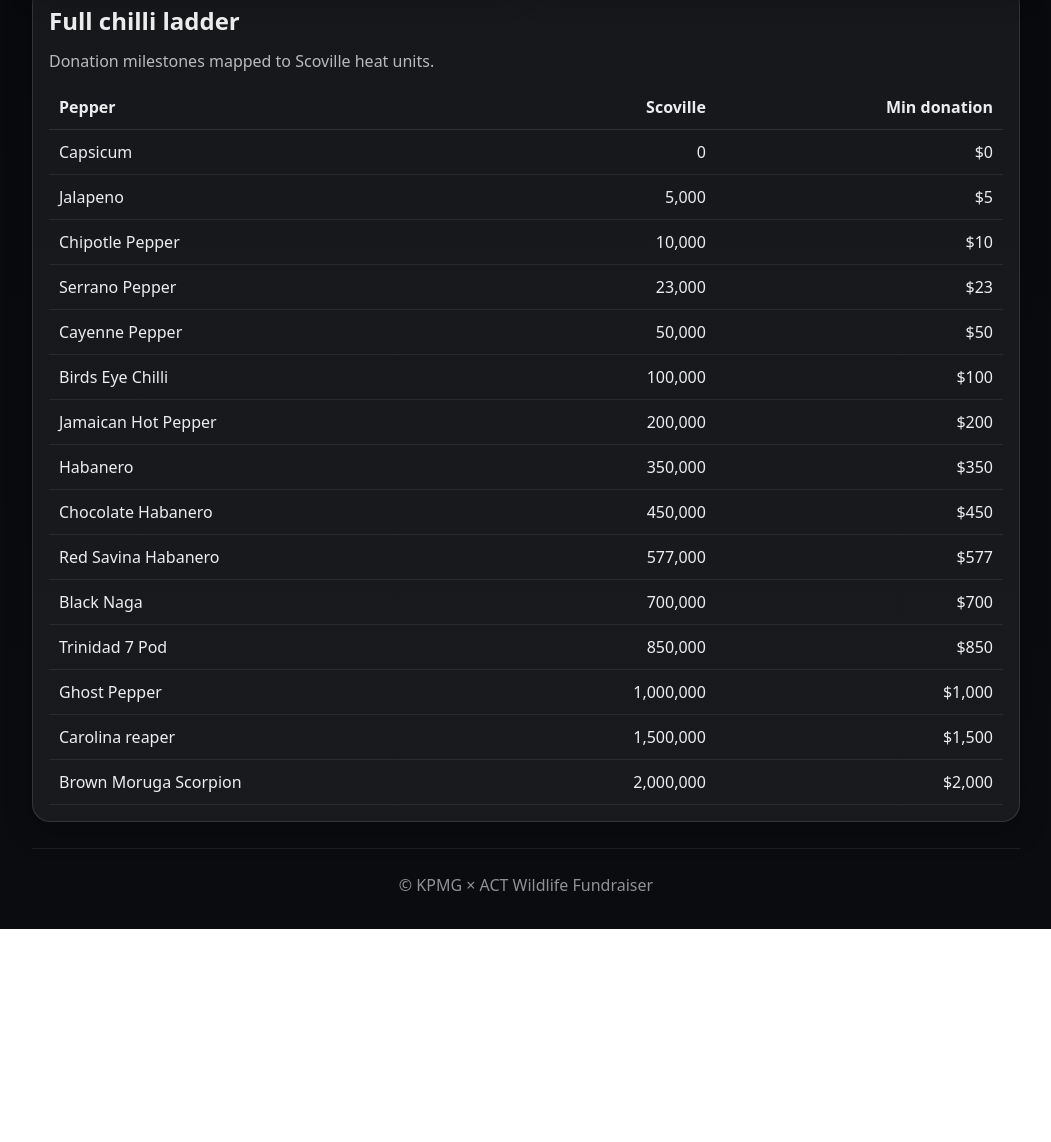
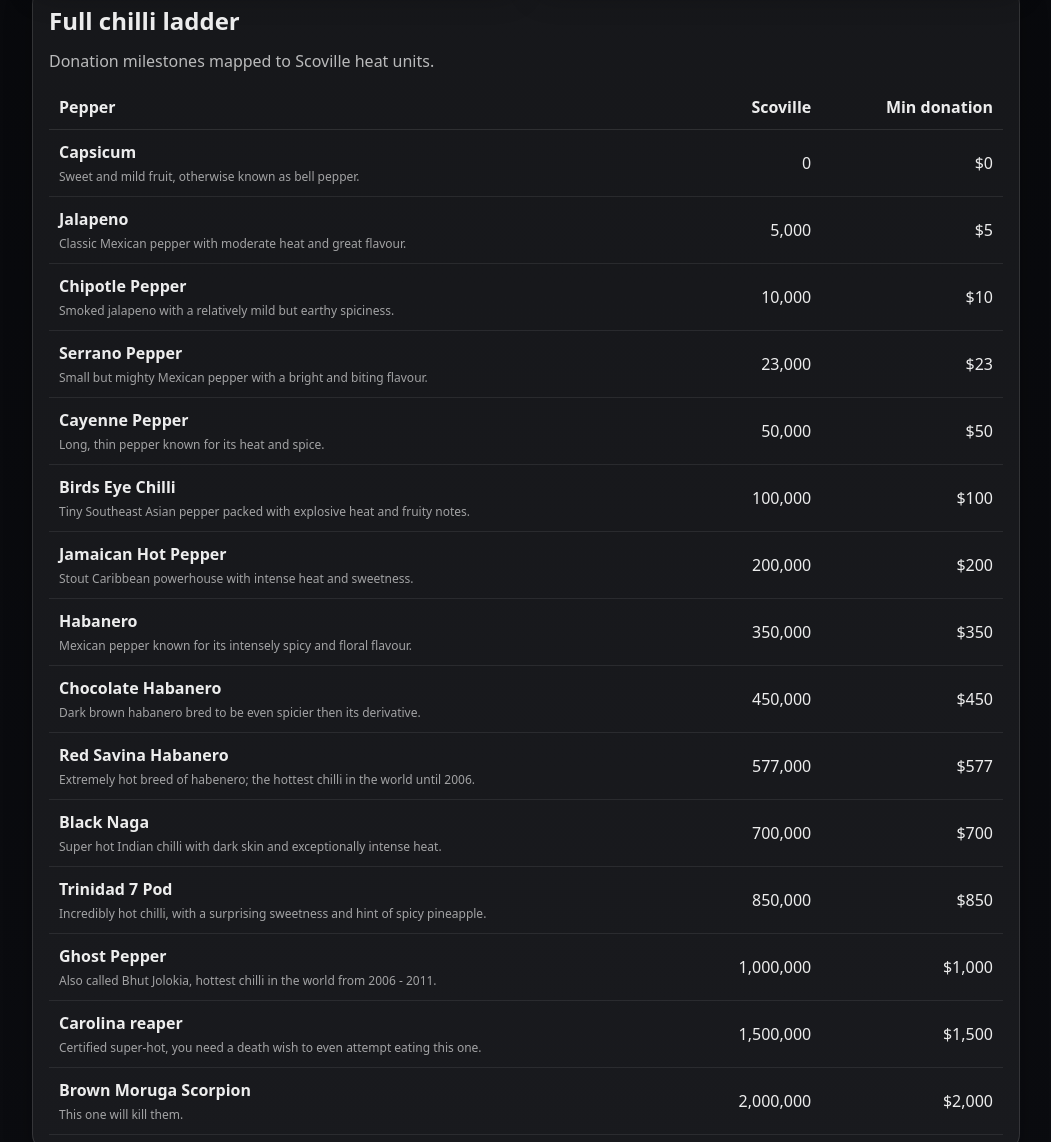
Before and after one commit to AIYER101/fundraiser-site, a plain HTML site: page total.html in a window 1280 px wide. Shown: the part 681-1823 px from the top of the page, without its empty margins (114-1165 px from the left). Before the commit the page ends 1610 px from the top, so only its background shows below. Drawn offline with Linux system fonts and the light colour scheme.

Commit message:
Added descriptions

```diff
--- a/total.html
+++ b/total.html
@@ -50,6 +50,7 @@
     <div class="card">
       <h2>Current pepper</h2>
       <div style="font-size:36px;font-weight:900;margin-top:8px" id="pepperName">—</div>
+      <div style="margin-top:8px;font-size:14px;color:rgba(255,255,255,0.7)" id="pepperDescription">—</div>
       <div class="muted" style="margin-top:6px">
         Scoville: <b id="scoville">—</b>
       </div>
@@ -84,21 +85,21 @@
 
   // Your exact ladder (min donation thresholds in AUD)
   const LADDER = [
-    { name: "Capsicum", scoville: 0, min: 0 },
-    { name: "Jalapeno", scoville: 5000, min: 5 },
-    { name: "Chipotle Pepper", scoville: 10000, min: 10 },
-    { name: "Serrano Pepper", scoville: 23000, min: 23 },
-    { name: "Cayenne Pepper", scoville: 50000, min: 50 },
-    { name: "Birds Eye Chilli", scoville: 100000, min: 100 },
-    { name: "Jamaican Hot Pepper", scoville: 200000, min: 200 },
-    { name: "Habanero", scoville: 350000, min: 350 },
-    { name: "Chocolate Habanero", scoville: 450000, min: 450 },
-    { name: "Red Savina Habanero", scoville: 577000, min: 577 },
-    { name: "Black Naga", scoville: 700000, min: 700 },
-    { name: "Trinidad 7 Pod", scoville: 850000, min: 850 },
-    { name: "Ghost Pepper", scoville: 1000000, min: 1000 },
-    { name: "Carolina reaper", scoville: 1500000, min: 1500 },
-    { name: "Brown Moruga Scorpion", scoville: 2000000, min: 2000 }
+    { name: "Capsicum", scoville: 0, min: 0, description: "Sweet and mild fruit, otherwise known as bell pepper." },
+    { name: "Jalapeno", scoville: 5000, min: 5, description: "Classic Mexican pepper with moderate heat and great flavour." },
+    { name: "Chipotle Pepper", scoville: 10000, min: 10, description: "Smoked jalapeno with a relatively mild but earthy spiciness." },
+    { name: "Serrano Pepper", scoville: 23000, min: 23, description: "Small but mighty Mexican pepper with a bright and biting flavour." },
+    { name: "Cayenne Pepper", scoville: 50000, min: 50, description: "Long, thin pepper known for its heat and spice." },
+    { name: "Birds Eye Chilli", scoville: 100000, min: 100, description: "Tiny Southeast Asian pepper packed with explosive heat and fruity notes." },
+    { name: "Jamaican Hot Pepper", scoville: 200000, min: 200, description: "Stout Caribbean powerhouse with intense heat and sweetness." },
+    { name: "Habanero", scoville: 350000, min: 350, description: "Mexican pepper known for its intensely spicy and floral flavour." },
+    { name: "Chocolate Habanero", scoville: 450000, min: 450, description: "Dark brown habanero bred to be even spicier then its derivative." },
+    { name: "Red Savina Habanero", scoville: 577000, min: 577, description: "Extremely hot breed of habenero; the hottest chilli in the world until 2006." },
+    { name: "Black Naga", scoville: 700000, min: 700, description: "Super hot Indian chilli with dark skin and exceptionally intense heat." },
+    { name: "Trinidad 7 Pod", scoville: 850000, min: 850, description: "Incredibly hot chilli, with a surprising sweetness and hint of spicy pineapple." },
+    { name: "Ghost Pepper", scoville: 1000000, min: 1000, description: "Also called Bhut Jolokia, hottest chilli in the world from 2006 - 2011." },
+    { name: "Carolina reaper", scoville: 1500000, min: 1500, description: "Certified super-hot, you need a death wish to even attempt eating this one." },
+    { name: "Brown Moruga Scorpion", scoville: 2000000, min: 2000, description: "This one will kill them." }
   ];
 
   const fmtAUD = new Intl.NumberFormat("en-AU", { style:"currency", currency:"AUD", maximumFractionDigits: 0 });
@@ -123,7 +124,10 @@
     for (const t of LADDER){
       const tr = document.createElement("tr");
       tr.innerHTML = `
-        <td style="padding:10px;border-bottom:1px solid rgba(255,255,255,0.08)">${t.name}</td>
+        <td style="padding:10px;border-bottom:1px solid rgba(255,255,255,0.08)">
+          <div style="font-weight:600">${t.name}</div>
+          <div style="font-size:12px;color:rgba(255,255,255,0.6);margin-top:4px">${t.description}</div>
+        </td>
         <td style="padding:10px;border-bottom:1px solid rgba(255,255,255,0.08);text-align:right">${fmtInt.format(t.scoville)}</td>
         <td style="padding:10px;border-bottom:1px solid rgba(255,255,255,0.08);text-align:right">${fmtAUD.format(t.min)}</td>
       `;
@@ -152,6 +156,7 @@
     const { current, next } = getCurrentTier(total);
 
     document.getElementById("pepperName").textContent = current.name;
+    document.getElementById("pepperDescription").textContent = current.description;
     document.getElementById("scoville").textContent = fmtInt.format(current.scoville);
 
     if (next){
```
